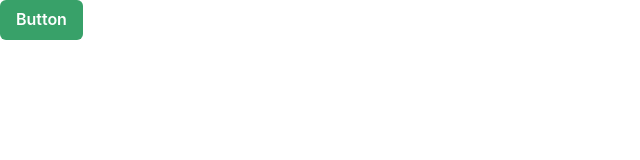
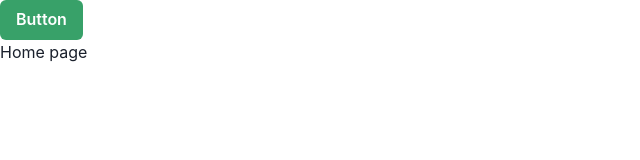
Before and after one commit to maniksarker25/School-Management, a Next.js app in the folder client-side/: page / in a window 1280 px wide. Shown: the top 160 px of the page, without its empty margins (0-640 px from the left). Built offline with nearby package versions, Linux system fonts and the light colour scheme.

Commit message:
make development branch

```diff
--- a/client-side/pages/index.js
+++ b/client-side/pages/index.js
@@ -10,6 +10,7 @@ export default function Home() {
   return (
    <>
    <Button colorScheme='green'>Button</Button>
+   <h1>Home page</h1>
    </>
   )
 }
```
